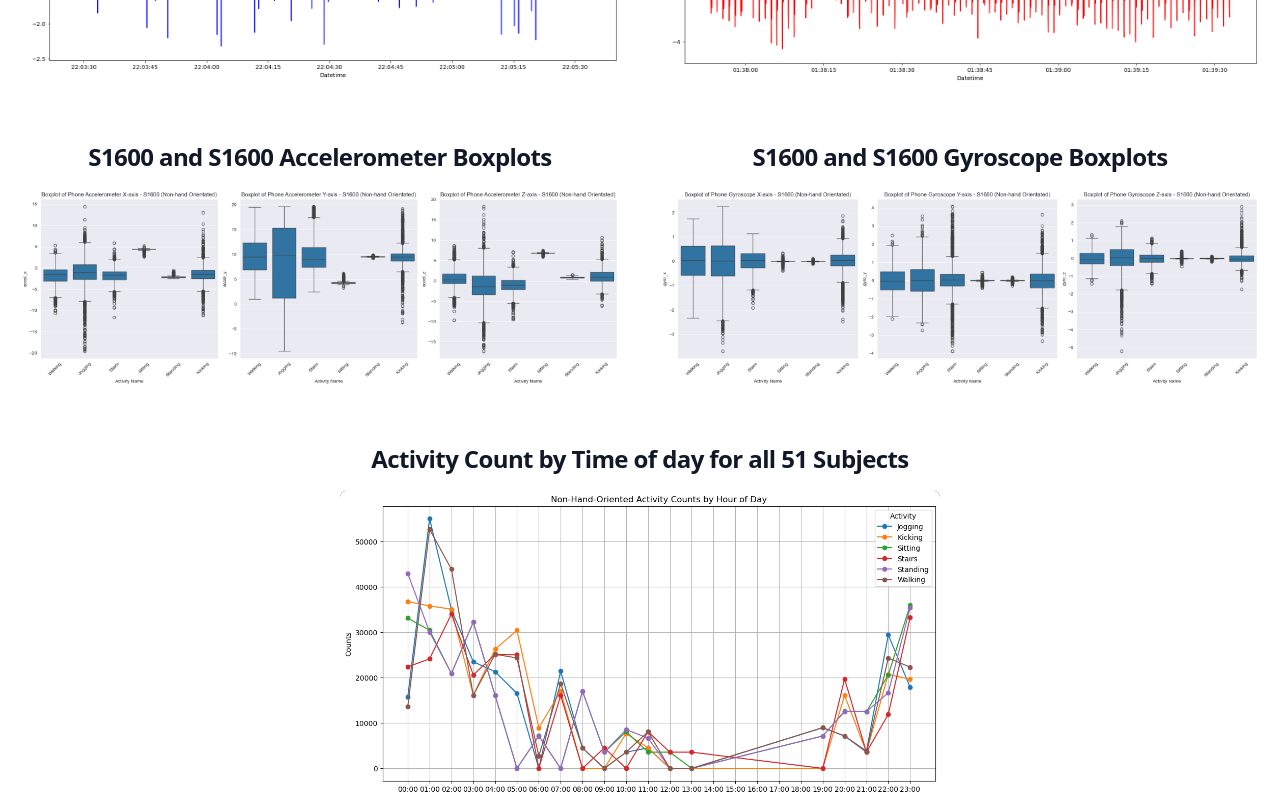
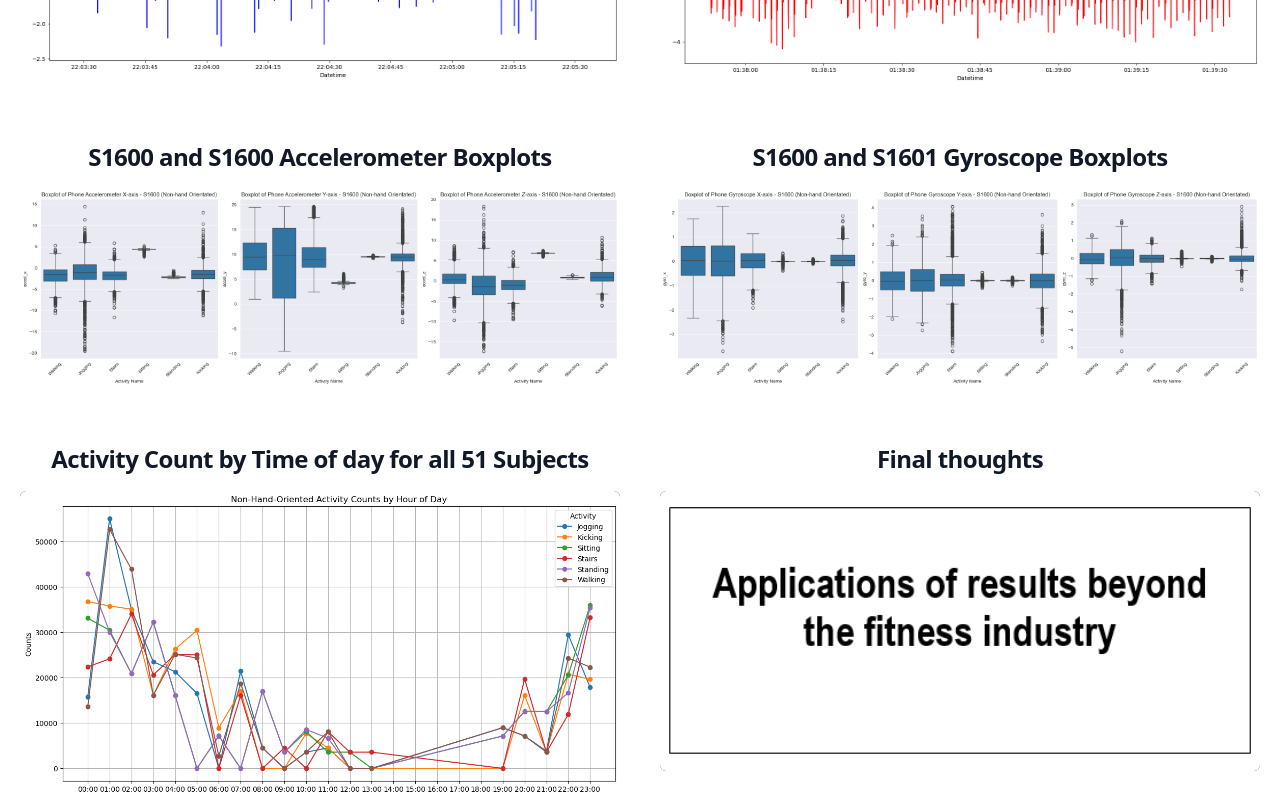
Before and after one commit to mac455/data-science_portfolio, a Next.js app: page /wisdm in a window 1280 px wide. Shown: the part 1680-2474 px from the top of the page. Built offline with nearby package versions, Linux system fonts and the light colour scheme; a web font is replaced by a local one.

Commit message:
Fixed some slight errors

```diff
--- a/src/app/wisdm/page.tsx
+++ b/src/app/wisdm/page.tsx
@@ -1,6 +1,8 @@
 'use client'
 import React from 'react';
-import { subject_1600, subject_1601, gyroscope_1600, gyroscope_1601, boxplot_accel, boxplot_gyro, activities_LC_Imgitem, clusterBeforePCA, clusterAfterPCA, classifierNoSmt, classifierWithSmt} from '@/components/WisdmImgData'; // Array for subject_1600 images
+import { subject_1600, subject_1601, gyroscope_1600, gyroscope_1601,
+         boxplot_accel, boxplot_gyro, activities_LC_Imgitem, clusterBeforePCA,
+        clusterAfterPCA, classifierNoSmt, classifierWithSmt, finalThoughts} from '@/components/WisdmImgData'; // Array for subject_1600 images
 import BackButton from '@/components/BackButton';
 import ModalHandler from '@/components/ModalHandler';
 import ImageOpacityWithModal from '@/components/ImageOpacity';
@@ -96,15 +98,19 @@ const Wisdm = () => {
 
                 {/* Boxplot - Gyro */}
                 <div className='flex-col'>
-                    <h3 className="mt-10 text-xl md:text-2xl text-center font-bold text-gray-900 tracking-tight p-4"> S1600 and S1600 Gyroscope Boxplots</h3>
+                    <h3 className="mt-10 text-xl md:text-2xl text-center font-bold text-gray-900 tracking-tight p-4"> S1600 and S1601 Gyroscope Boxplots</h3>
                     <ModalHandler imagesArray={boxplot_gyro} imageIndex={0} />
                 </div>
             </div>
-            <div className='flex justify-center gap-10'>
+            <div className='flex flex-col md:flex-row justify-center gap-10'>
                  {/* Activity Freq. Linechart*/}
                 <div className='flex flex-col'>
                      <h3 className="mt-10 text-xl md:text-2xl text-center font-bold text-gray-900 tracking-tight p-4"> Activity Count by Time of day for all 51 Subjects</h3>
                      <ImageOpacityWithModal images={activities_LC_Imgitem} />
+                </div>
+                <div className='flex flex-col '>
+                <h3 className="mt-10 text-xl md:text-2xl text-center font-bold text-gray-900 tracking-tight p-4"> Final thoughts</h3>
+                     <ImageOpacityWithModal images={finalThoughts} />
                 </div>
             </div>
 
--- a/src/components/ImageOpacity.tsx
+++ b/src/components/ImageOpacity.tsx
@@ -43,7 +43,7 @@ const ImageOpacityWithModal: React.FC<ImageProps> = ({ images = [] }) => {
                         priority
                     />
                     <div className="absolute inset-0 flex items-center justify-center opacity-0 group-hover:opacity-100 transition-opacity duration-300 ease-in-out">
-                        <p className=" text-white font-bold text-center text-base md:text-2xl">{imgItem.text}</p>
+                        <p className=" text-white font-bold text-center text-sm md:text-2xl">{imgItem.text}</p>
                     </div>
                 </div>
             ))}
--- a/src/components/ModalSlider.tsx
+++ b/src/components/ModalSlider.tsx
@@ -1,11 +1,11 @@
 // ModalSlider.tsx
 import React, { useState, useEffect } from 'react';
-import Image, {StaticImageData} from 'next/image';
+import Image, { StaticImageData } from 'next/image';
 import { BsArrowLeftCircleFill, BsArrowRightCircleFill } from 'react-icons/bs';
 
 export interface ModalSliderImgItem {
-    src: StaticImageData
-    text: string ;
+    src: StaticImageData;
+    text: string;
     alt: string | null;
     description: React.ReactNode;
 }
@@ -24,6 +24,14 @@ const ModalSlider: React.FC<ModalSliderProps> = ({ imagesArray, currentSlideInde
         setCurrentSlideIndexState(currentSlideIndex);
     }, [currentSlideIndex]);
 
+    // Lock background scrolling when modal is open
+    useEffect(() => {
+        document.body.classList.add('overflow-hidden');
+        return () => {
+            document.body.classList.remove('overflow-hidden');
+        };
+    }, []);
+
     const prevSlide = () => {
         setCurrentSlideIndexState((prevIndex) =>
             prevIndex === 0 ? imagesArray.length - 1 : prevIndex - 1
@@ -39,14 +47,17 @@ const ModalSlider: React.FC<ModalSliderProps> = ({ imagesArray, currentSlideInde
     const currentSlide = imagesArray[currentSlideIndexState];
 
     return (
-       <div className="fixed inset-0 bg-cyan-900 bg-opacity-50 flex items-center justify-center z-50" >
-         <div className="bg-white p-5 rounded-lg shadow-lg w-full md:w-1/2  overflow-y-auto max-h-[95vh]">
-            <div className="relative flex flex-col  gap-5">
+        <div className="fixed inset-0 bg-cyan-900 bg-opacity-50 flex items-center justify-center z-50 overflow-hidden">
+            <div className="bg-white p-5 rounded-lg shadow-lg w-full max-w-4xl md:w-3/4 lg:w-1/2 overflow-y-auto max-h-[95vh]">
+                <div className="relative flex flex-col gap-5">
+                    {/* Slide Title */}
                     <h2 className="text-3xl text-center font-bold mb-4">{currentSlide.alt}</h2>
-                <div className='flex justify-center'>
+
+                    {/* Image Section */}
+                    <div className="flex justify-center">
                         {currentSlide.src && (
                             <Image
-                        className='mt-5'
+                                className="mt-5"
                                 src={currentSlide.src}
                                 alt={currentSlide.alt ?? ''}
                                 width={800}
@@ -55,24 +66,30 @@ const ModalSlider: React.FC<ModalSliderProps> = ({ imagesArray, currentSlideInde
                             />
                         )}
                     </div>
+
+                    {/* Navigation Buttons */}
                     <div className="flex justify-between items-center mt-5">
                         <button
-                        className='flex items-center justify-center w-10 h-10 rounded-full bg-gradient-to-left from-blue-500 to-indigo-900 hover:bg-blue-700 transition duration-300'
+                            className="flex items-center justify-center w-10 h-10 rounded-full bg-gradient-to-r from-indigo-500 to-blue-500 hover:from-indigo-600 hover:to-blue-600 transition duration-300"
                             onClick={prevSlide}
                         >
-                        <BsArrowLeftCircleFill className='text-2xl text-white' />
+                            <BsArrowLeftCircleFill className="text-2xl text-white" />
                         </button>
 
                         <button
-                        className='flex items-center justify-center w-10 h-10 rounded-full bg-gradient-to-left from-blue-500 to-indigo-900 hover:bg-blue-700 transition duration-300'
+                            className="flex items-center justify-center w-10 h-10 rounded-full bg-gradient-to-l from-indigo-500 to-blue-500 hover:from-indigo-600 hover:to-blue-600 transition duration-300"
                             onClick={nextSlide}
                         >
-                        <BsArrowRightCircleFill className='text-2xl text-white' />
+                            <BsArrowRightCircleFill className="text-2xl text-white" />
                         </button>
                     </div>
+
+                    {/* Slide Description */}
                     <p className="text-lg mb-6 text-center font-opensans">{currentSlide.description}</p>
+
+                    {/* Close Button */}
                     <button
-                    className="text-white font-semibold text-lg bg-indigo-500 hover:bg-indigo-600 transition-all duration-300 py-3 px-6 rounded-full"
+                         className=" text-white font-semibold text-lg bg-indigo-500 hover:bg-indigo-600 transition-all duration-300 py-3 px-6 w-full rounded-full"
                         onClick={onClose}
                     >
                         Close
--- a/src/components/WisdmImgData.tsx
+++ b/src/components/WisdmImgData.tsx
@@ -25,6 +25,8 @@ import pca_clusters from '../app/assets/images/Wisdm/pca_clusters.png';
 import { ModalSliderImgItem } from '@/components/ModalSlider';
 import { ImageItem } from './ImageOpacity';
 import references from '../app/assets/images/references.jpg'
+import final_thoughts from'../app/assets/images/Wisdm/final_thoughts.png'
+
 
 
 export const subject_1600:  ModalSliderImgItem[] = [
@@ -565,3 +567,36 @@ export const classifierWithSmt: ModalSliderImgItem[] =[
 
 
 ]
+
+export const finalThoughts: ImageItem  [] = [
+  {
+    text: "Conclusions",
+    src:final_thoughts,
+    alt: "Conclusion",
+    description: (
+      <>
+           <p>
+           This report analyses the WISDM dataset using visualisation methods to identify useful trends for human activity recognition (HAR).
+           A random forest classifier is applied to perform binary activity prediction. F1 score improved from 0.53 to 0.58 after applying SMOTE.
+           This may be further improved by experimenting with other algorithms such as Gradient Boosting algorithm, but this experiment was limited by computational resources.<br/>
+           <br/>
+
+           The analysis in Figure 17 focused on non-hand-oriented activities, providing insights into the most common times individuals engage in various movements.
+           This is particularly useful for examining behavioral patterns, which could have significant applications across industries.
+           <br/>
+           <br/>
+           In healthcare, monitoring the movement of elderly or at-risk patients would enable proactive management of their activity levels, reducing the risk of over-exertion and improving overall health outcomes.
+           <br/>In industries such as manufacturing or construction, HAR can monitor workers' movements to prevent injuries by identifying unsafe or repetitive motions.
+           This can help organisations design better workplace ergonomics and reduce work-related injuries.
+
+           <br/>
+           <br/>
+           With greater computational ressources, future works will focus on multi-class classification and implementing more advanced validations methods to improve model's ability in activity prediction.
+
+          </p>
+
+      </>
+
+    )
+  },
+]
```
Also changed, not shown: src/app/assets/images/Wisdm/final_thoughts.png (added). Lines whose indentation alone changed are shown as unchanged.
